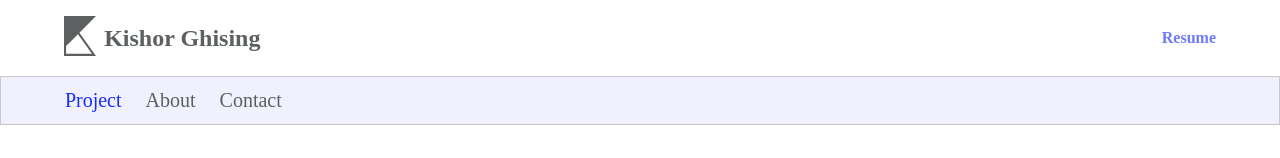
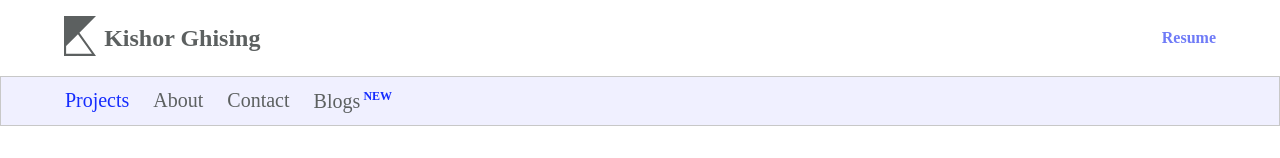
Before and after one commit to KGhising/portfolio, a React (Create React App) app: page /projects in a window 1280 px wide. Shown: the top 158 px of the page. Built offline with nearby package versions, Linux system fonts and the light colour scheme.

Commit message:
Add blog sections

```diff
--- a/src/App.jsx
+++ b/src/App.jsx
@@ -7,6 +7,7 @@ import {
   PROJECT_URL,
   ABOUT_URL,
   CONTACT_URL,
+  BLOG_URL,
   PIONEER_URL,
   MIRASACADEMY_URL,
   CHASMAGHAR_URL,
@@ -14,9 +15,10 @@ import {
 } from './Constants/appUrls';
 import BottomBar from './Navigation/BottomBar';
 import Navigations from './Navigation/Navigations'
-import Project from './Pages/Project';
+import Projects from './Pages/Project';
 import About from './Pages/About';
 import Contact from './Pages/Contact';
+import Blog from './Pages/Blog';
 import Pioneer from './projectPages/Pioneeer';
 import Miras from './projectPages/Miras';
 import Chasmaghar from './projectPages/Chasmaghar';
@@ -37,13 +39,16 @@ class App extends React.Component {
             <main className="main-container">
               <Switch>
                 <Route exact path={PROJECT_URL}>
-                  <Project></Project>
+                  <Projects></Projects>
                 </Route>
                 <Route path={ABOUT_URL}>
                   <About></About>
                 </Route>
                 <Route path={CONTACT_URL}>
                   <Contact></Contact>
+                </Route>
+                <Route path={BLOG_URL}>
+                  <Blog></Blog>
                 </Route>
                 <Route path={PIONEER_URL}>
                   <Pioneer></Pioneer>
--- a/src/Constants/appUrls.js
+++ b/src/Constants/appUrls.js
@@ -1,6 +1,7 @@
 export const PROJECT_URL = '/projects';
 export const ABOUT_URL = '/about';
 export const CONTACT_URL = '/contact';
+export const BLOG_URL = '/blogs';
 export const CHASMAGHAR_URL = '/projects/chasmaghar';
 export const MIRASACADEMY_URL = '/projects/mirasacademy';
 export const PIONEER_URL = '/projects/pioneer';
--- a/src/Navigation/Navigations.jsx
+++ b/src/Navigation/Navigations.jsx
@@ -5,6 +5,7 @@ import {
     PROJECT_URL,
     ABOUT_URL,
     CONTACT_URL,
+    BLOG_URL,
 } from '../Constants/appUrls';
 
 class Navigations extends React.Component {
@@ -12,9 +13,10 @@ class Navigations extends React.Component {
     return (
         <React.Fragment>
             <div className="navbar">
-              <NavLink url={PROJECT_URL}>Project</NavLink>
+              <NavLink url={PROJECT_URL}>Projects</NavLink>
               <NavLink url={ABOUT_URL}>About</NavLink>
               <NavLink url={CONTACT_URL}>Contact</NavLink>
+              <NavLink url={BLOG_URL}>Blogs<sup className='sup'>New</sup></NavLink>
             </div>
         </React.Fragment>
     );
--- /dev/null
+++ b/src/Pages/Blog.jsx
@@ -0,0 +1,19 @@
+import React from 'react';
+import PropTypes from 'prop-types';
+import { withRouter } from 'react-router-dom';
+
+const Blog = () =>   {
+  return (
+    <section>
+      <div className='blogs'>
+        <h4 className='comming-soon-heading'>Coming Soon...</h4>
+      </div>
+    </section>
+  );
+}
+
+Blog.propTypes = {
+  history: PropTypes.object,
+};
+
+export default withRouter(Blog);
--- a/src/Themes/App.scss
+++ b/src/Themes/App.scss
@@ -53,4 +53,8 @@ html, body {
         margin-top: 10rem;
         margin-bottom: 2rem;
     }
+
+    .comming-soon-heading {
+        text-align: center;
+    }
 }
--- a/src/Themes/Navigations.scss
+++ b/src/Themes/Navigations.scss
@@ -7,4 +7,12 @@
     column-gap: 1.5rem;
     padding-top: 0.5rem;
     padding-bottom: 0.75rem;
+
+    .sup {
+        font-size: 0.75rem;
+        font-weight: bold;
+        color: map-get($map: $theme-colors, $key: 'blue');
+        text-transform: uppercase;
+        margin-left: 0.2rem;
+    }
 }
--- a/src/Themes/ProjectDetails.scss
+++ b/src/Themes/ProjectDetails.scss
@@ -52,7 +52,3 @@
     width: 100%;
     height: auto;
 }
-
-.comming-soon-heading {
-    text-align: center;
-}
--- a/src/projectPages/Chasmaghar.jsx
+++ b/src/projectPages/Chasmaghar.jsx
@@ -29,7 +29,7 @@ const ProjectDetails = () =>   {
       </div>
       <div className='project-details'>
         {/* {imageContainer} */}
-        <h3 className='comming-soon-heading'>Coming Soon...</h3>
+        <h4 className='comming-soon-heading'>Coming Soon...</h4>
       </div>
     </section>
   );
```
